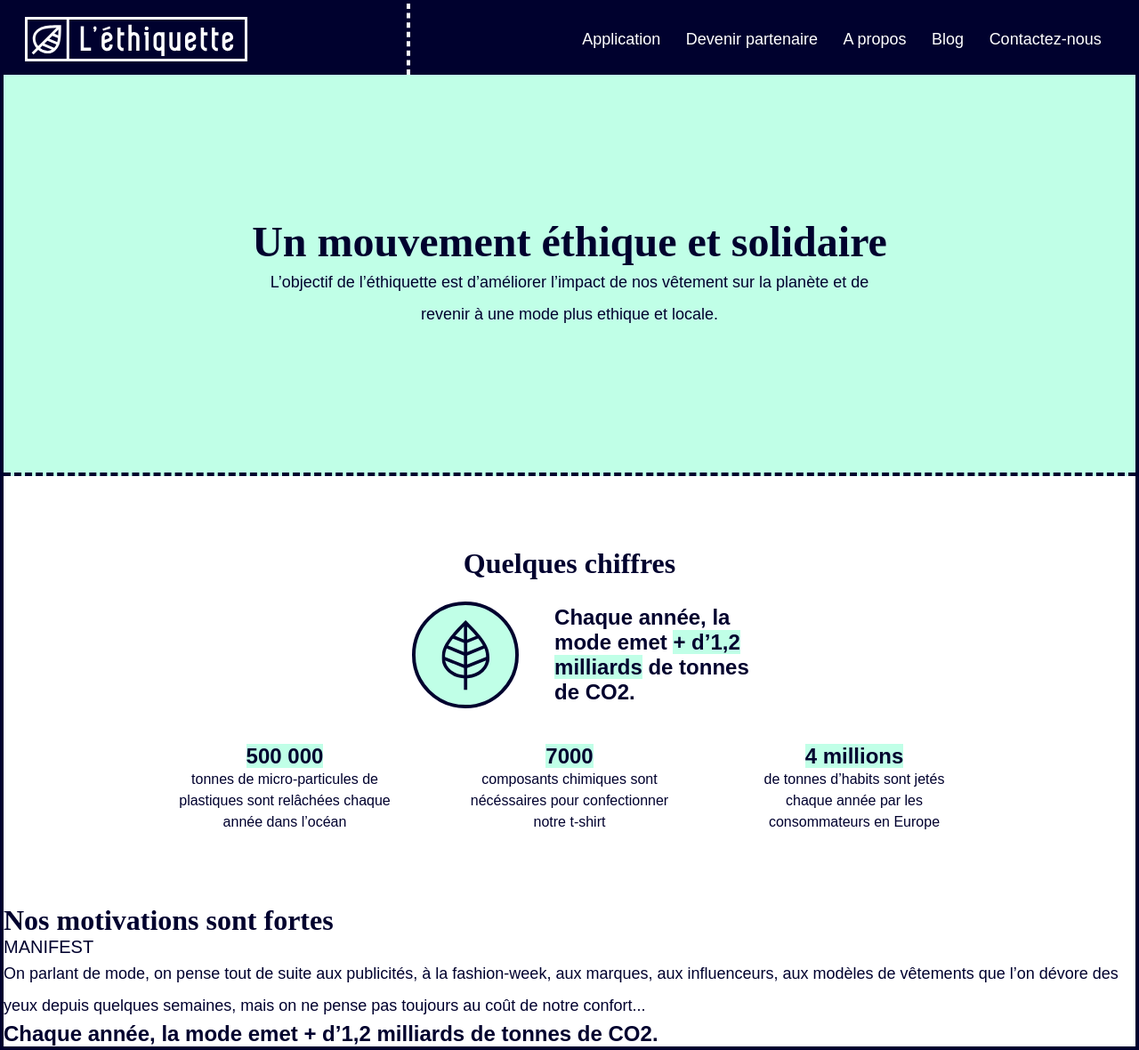
After one commit to Pugonaute/Phygital, a PHP site: page /pages/a-propos.php in a window 1280 px wide. The commit adds this page. Shown: the whole page at 89% size. Run offline with PHP 8.4, Linux system fonts and the light colour scheme; data that the repository does not hold is empty.

Commit message:
a propos

```diff
--- a/css/style.css
+++ b/css/style.css
@@ -92,7 +92,7 @@ p {
   font-weight: 30000;
   color: #00012E; }
 
-#hero .conteneur, #presentation .conteneur, #detail .conteneur, #marques .conteneur, #rejoignez-nous .conteneur, #rejoignez-nous .conteneur .infos-commercant, footer div:first-child div {
+#hero .conteneur, #presentation .conteneur, #detail .conteneur, #marques .conteneur, #rejoignez-nous .conteneur, #rejoignez-nous .conteneur .infos-commercant, #en-tete .conteneur, #chiffre .conteneur, footer div:first-child div {
   display: flex;
   flex-direction: column; }
 
@@ -101,7 +101,7 @@ footer, footer div:last-child {
   flex-direction: column;
   justify-content: center; }
 
-header, header nav, header nav ul, #hero .conteneur .vignettes, #detail .conteneur .scannez .mosaique, #detail .conteneur .participez .mosaique, #detail .conteneur .scannez .action, #detail .conteneur .participez .action, #detail .conteneur .comparez .mosaique, #detail .conteneur .action, #valeur .conteneur, footer div:first-child nav {
+header, header nav, header nav ul, #hero .conteneur .vignettes, #detail .conteneur .scannez .mosaique, #detail .conteneur .participez .mosaique, #detail .conteneur .scannez .action, #detail .conteneur .participez .action, #detail .conteneur .comparez .mosaique, #detail .conteneur .action, #valeur .conteneur, #chiffre .conteneur .row, #chiffre .conteneur .column, footer div:first-child nav {
   display: flex;
   flex-direction: row; }
 
@@ -110,7 +110,7 @@ footer div:first-child, footer div:first-child nav ul {
   flex-direction: row;
   align-items: center; }
 
-#hero, #presentation, #detail, #valeur, #marques, #rejoignez-nous {
+body #hero, body #presentation, body #detail, body #marques, body #valeur, body #rejoignez-nous, body #en-tete, body #chiffre {
   display: flex;
   flex-direction: row;
   justify-content: center; }
@@ -121,6 +121,8 @@ body {
   border: solid #00012E 4px; }
   body .conteneur {
     width: 1100px; }
+    body .conteneur .bigicon {
+      max-width: 120px; }
 
 /* Nav */
 header {
@@ -244,8 +246,6 @@ header {
     #valeur .conteneur article {
       text-align: center;
       width: calc((100% - 160px) / 3); }
-      #valeur .conteneur article img {
-        max-width: 120px; }
       #valeur .conteneur article h3 {
         margin: 16px 0px; }
       #valeur .conteneur article p {
@@ -297,6 +297,7 @@ header {
         margin: auto;
         display: block;
         max-width: 100%;
+        width: 640px;
         border: solid #00012E 4px; }
       #rejoignez-nous .conteneur .infos-commercant h2 {
         width: 65%;
@@ -310,6 +311,47 @@ header {
       margin-top: 24px; }
       #rejoignez-nous .conteneur article a {
         margin: 0px 24px; }
+
+#en-tete {
+  background-color: #C0FFE7;
+  padding: 160px 0px;
+  border-bottom: dashed #00012E 4px; }
+  #en-tete .conteneur {
+    align-items: center;
+    text-align: center; }
+    #en-tete .conteneur h1 {
+      width: 65%; }
+    #en-tete .conteneur p {
+      width: 65%; }
+
+#chiffre {
+  padding: 80px 0px; }
+  #chiffre .conteneur {
+    align-items: center; }
+    #chiffre .conteneur h2 {
+      margin-bottom: 24px; }
+    #chiffre .conteneur .row {
+      margin-bottom: 40px;
+      align-items: center;
+      justify-content: center; }
+      #chiffre .conteneur .row h3 {
+        width: 25%; }
+      #chiffre .conteneur .row img {
+        margin: 0px 40px; }
+      #chiffre .conteneur .row span {
+        background: #C0FFE7; }
+    #chiffre .conteneur .column {
+      justify-content: space-between;
+      width: 80%; }
+      #chiffre .conteneur .column article {
+        text-align: center;
+        width: calc((100% - 160px) / 3); }
+        #chiffre .conteneur .column article h3 {
+          background-color: #C0FFE7;
+          display: inline; }
+        #chiffre .conteneur .column article p {
+          font-size: 16px;
+          line-height: 1.5em; }
 
 /* Footer */
 footer {
--- /dev/null
+++ b/pages/a-propos.php
@@ -0,0 +1,57 @@
+<?php
+
+    $root = '../';
+
+	// Title à remplir
+	$title = 'A propos';
+
+	// TO DO : description à faire
+    $desc = '';
+
+	include $root."/php/inc/header.inc.php";
+?>
+
+    <section id="en-tete">
+        <div class="conteneur">
+            <h1>Un mouvement éthique et solidaire</h1>
+            <p>L’objectif de l’éthiquette est d’améliorer l’impact de nos vêtement sur la planète et de revenir à une mode plus ethique et locale.</p>
+        </div>
+    </section>
+
+    <section id="chiffre">
+        <div class="conteneur">
+            <h2>Quelques chiffres</h2>
+            <div class="row">
+                <img src="../img/ethique.svg" alt="icon pollution" class="bigicon">
+                <h3>Chaque année, la mode emet <span>+ d’1,2 milliards</span> de tonnes de CO2.</h3>
+            </div>
+            <div class="column">
+                <article>
+                    <h3>500 000</h3>
+                    <p>tonnes de micro-particules de plastiques sont relâchées chaque année dans l’océan</p>
+                </article>
+                <article>
+                    <h3>7000</h3>
+                    <p>composants chimiques sont nécéssaires pour confectionner notre t-shirt</p>
+                </article>
+                <article>
+                    <h3>4 millions</h3>
+                    <p>de tonnes d’habits sont jetés chaque année par les consommateurs en Europe</p>
+                </article>
+            </div>
+        </div>
+    </section>
+
+    <section>
+        <div>
+            <h2>Nos motivations sont fortes</h2>
+            <h4>Manifest</h4>
+            <p>On parlant de mode, on pense tout de suite aux publicités, à la fashion-week, aux marques, aux influenceurs, aux modèles de vêtements que l’on dévore des yeux depuis quelques semaines, mais on ne pense pas toujours au coût de notre confort...</p>
+        </div>
+        <div>
+            <article>
+
+                <h3>Chaque année, la mode emet + d’1,2 milliards de tonnes de CO2.</h3>
+            </article>
+        </div>
+    </section>
--- a/php/inc/header.inc.php
+++ b/php/inc/header.inc.php
@@ -1,4 +1,3 @@
-<?php $root = '/Phygital/'; ?>
 
 <!DOCTYPE html>
 <html lang="fr">
--- a/sass/structure/_body.scss
+++ b/sass/structure/_body.scss
@@ -2,7 +2,14 @@
 body{
     border: solid $blue 4px;
 
+    #hero,#presentation,#detail,#marques,#valeur,#rejoignez-nous,#en-tete,#chiffre{
+        @extend %flex-row-justify-center;
+
+    }
     .conteneur{
         width: 1100px;
+        .bigicon{
+            max-width: 120px;
+        }
     }
 }
--- a/sass/structure/_main.scss
+++ b/sass/structure/_main.scss
@@ -3,7 +3,6 @@
 #hero{
     padding: 100px 0px;
     box-sizing: border-box;
-    @extend %flex-row-justify-center;
     background-image:url("../img/fond-hero.svg");
     background-size: cover;
     background-repeat: no-repeat;
@@ -44,7 +43,6 @@
     background: $pink;
     border-top: dashed $blue 4px;
     border-bottom: dashed $blue 4px;
-    @extend %flex-row-justify-center;
     padding: $margin_max 0px;
     .conteneur{
         @extend %flex-column;
@@ -58,7 +56,6 @@
 }
 
 #detail{
-    @extend %flex-row-justify-center;
     padding: $margin_max 0px;
     .conteneur{
         @extend %flex-column;
@@ -69,7 +66,6 @@
             .mosaique{
                 border: solid $blue 4px;
                 @extend %flex-row;
-
                 .texte{
                     width: 60%;
                     .h2{
@@ -136,7 +132,6 @@
 }
 
 #valeur{
-    @extend %flex-row-justify-center;
     padding: $margin_4 0px;
     .conteneur{
         @extend %flex-row;
@@ -145,9 +140,6 @@
             text-align:  center;
             width: calc((100% - 160px) / 3);
 
-            img{
-                max-width: 120px;
-            }
             h3{
                 margin: $margin_1 0px;
             }
@@ -160,7 +152,6 @@
 }
 
 #marques{
-    @extend %flex-row-justify-center;
     padding: $margin_max 0px;
     .conteneur{
         @extend %flex-column;
@@ -219,7 +210,6 @@
 }
 
 #rejoignez-nous{
-    @extend %flex-row-justify-center;
     padding: $margin_max 0px;
     background: $pink;
     border-top: dashed $blue 4px;
@@ -237,6 +227,7 @@
                 margin: auto;
                 display: block;
                 max-width: 100%;
+                width: 640px;
                 border: solid $blue 4px;
             }
             h2{
@@ -260,3 +251,66 @@
         }
     }
 }
+
+#en-tete{
+    background-color: $green;
+    padding: 160px 0px;
+    border-bottom: dashed $blue 4px;
+    .conteneur{
+        @extend %flex-column;
+        align-items: center;
+        text-align: center;
+        h1{
+            width: 65%;
+        }
+        p{
+            width: 65%;
+        }
+    }
+}
+
+#chiffre{
+    padding: $margin_max 0px;
+
+    .conteneur{
+        @extend %flex-column;
+        align-items: center;
+        h2{
+            margin-bottom: $margin_2;
+        }
+        .row{
+            margin-bottom: $margin_4;
+            @extend %flex-row;
+            align-items: center;
+            justify-content: center;
+            h3{
+                width:25%;
+            }
+            img{
+                margin:0px $margin_4
+            }
+            span{
+                background: $green;
+            }
+        }
+
+        .column{
+            @extend %flex-row;
+            justify-content:space-between;
+            width: 80%;
+            article{
+                text-align:  center;
+                width: calc((100% - 160px) / 3);
+
+                h3{
+                    background-color: $green;
+                    display: inline;
+                }
+                p{
+                    font-size: $paragraphe1;
+                    line-height: 1.5em;
+                }
+            }
+        }
+    }
+}
```
Also changed, not shown: index.php (+9 -9 lines), img/commercant.png, 2 other files.
